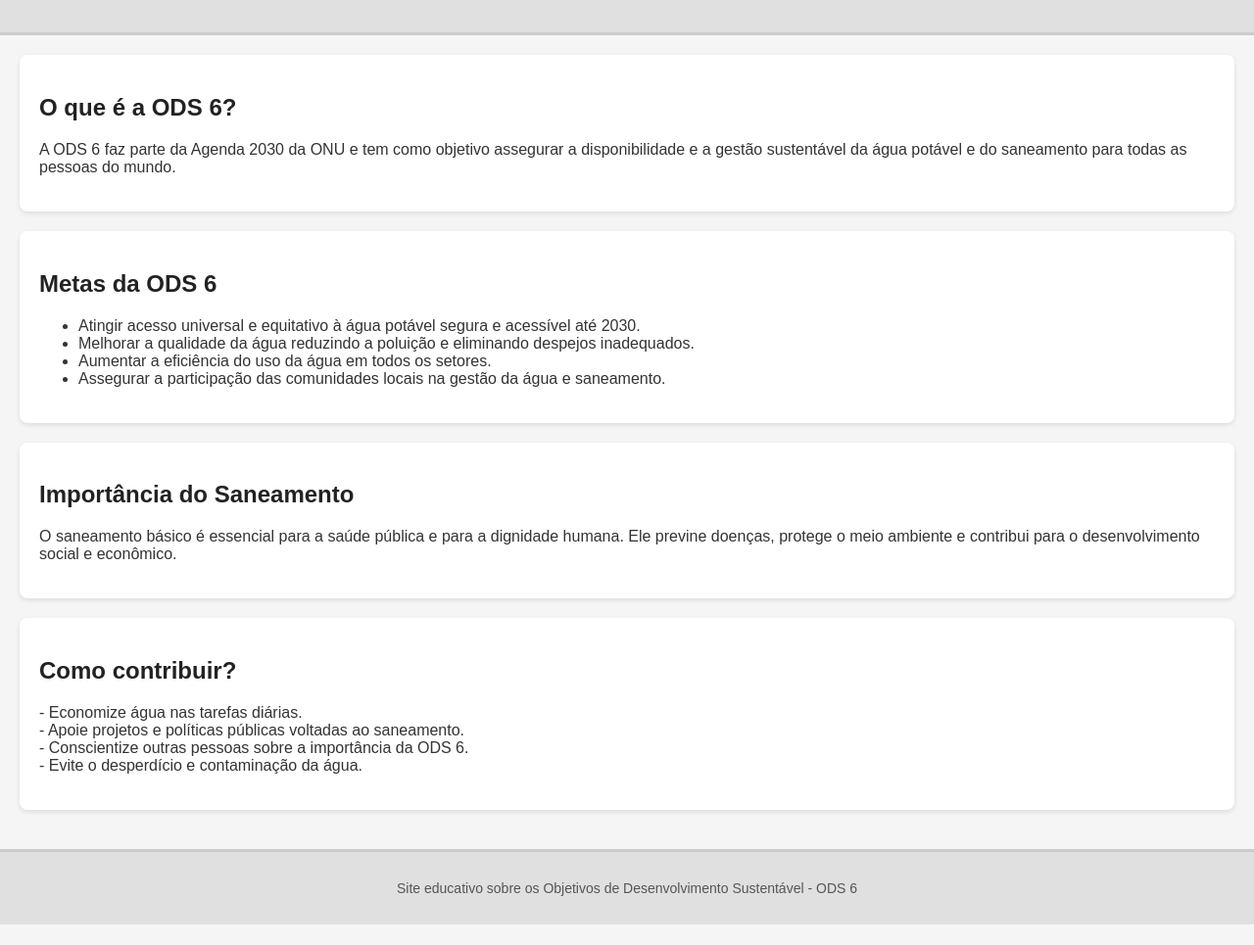
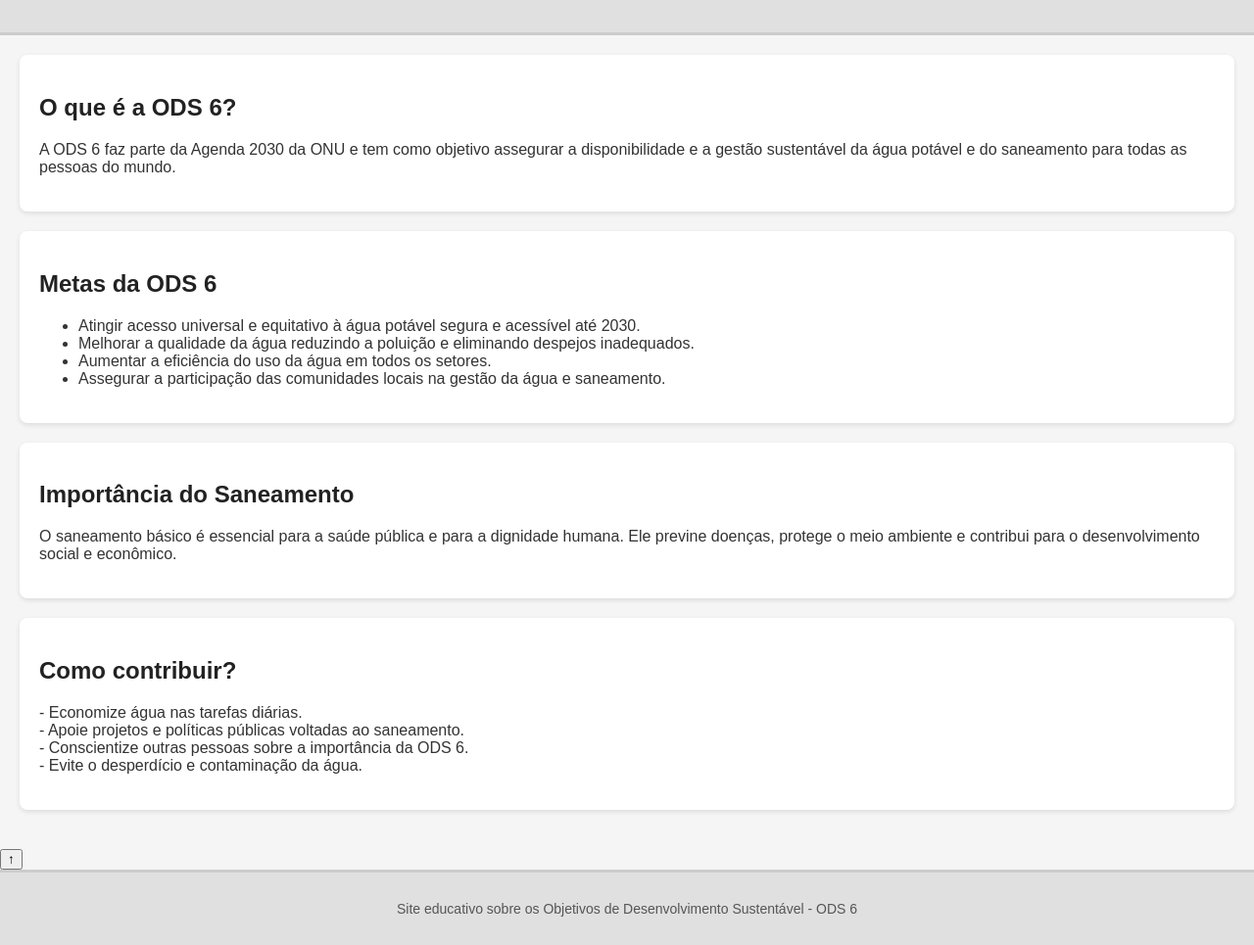
Before and after one commit to arthursostenes/ODS-6-gua-Pot-vel-e-Saneamento, a plain HTML site: page index.html in a window 1280 px wide. Shown: the part 121-1086 px from the top of the page at 98% size. Before the commit the page ends 1065 px from the top, so only its background shows below. Drawn offline with Linux system fonts and the light colour scheme; a script that the page names is missing.

Commit message:
Update index.html

```diff
--- a/index.html
+++ b/index.html
@@ -51,6 +51,8 @@
     </section>
   </main>
 
+  <button id="voltar-topo" title="Voltar ao topo">↑</button>
+
   <footer>
     <p>Site educativo sobre os Objetivos de Desenvolvimento Sustentável - ODS 6</p>
   </footer>
```
